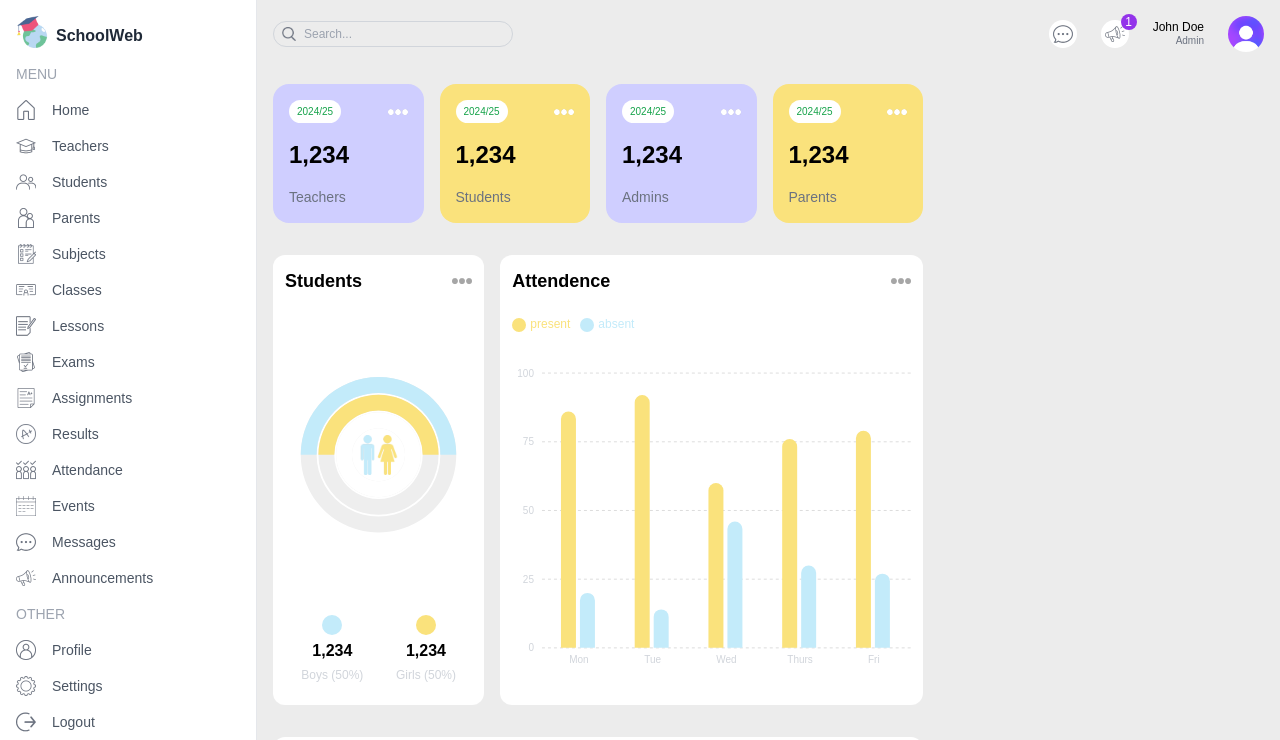
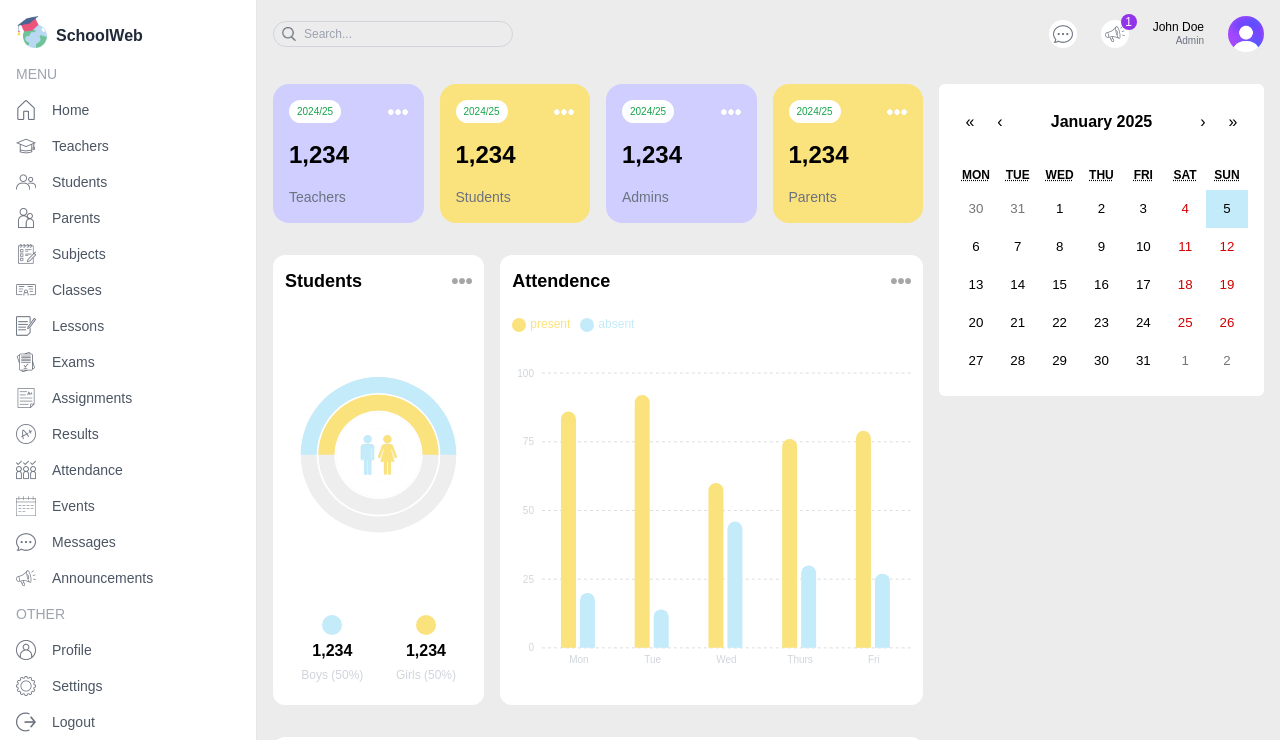
Before and after one commit to WaqarAhmad03/school-web, a Next.js app: page /dashboard/admin in a window 1280 px wide. Shown: the top 740 px of the page. Built offline with nearby package versions, Linux system fonts and the light colour scheme.

Commit message:
calender added on admin page

```diff
--- a/package.json
+++ b/package.json
@@ -11,6 +11,7 @@
   "dependencies": {
     "next": "15.1.3",
     "react": "^19.0.0",
+    "react-calendar": "^5.1.0",
     "react-dom": "^19.0.0",
     "recharts": "^2.15.0"
   },
--- a/src/app/dashboard/admin/page.jsx
+++ b/src/app/dashboard/admin/page.jsx
@@ -3,6 +3,7 @@ import UserCard from "../../../components/UserCard"
 import CountChart from "../../../components/CountChart"
 import AttendenceChart from "../../../components/AttendenceChart"
 import FinanceChart from "../../../components/FinanceChart"
+import EventCalender from "../../../components/EventCalender"
 // import { RadialBarChart } from 'recharts'
 
 const AdminPage = () => {
@@ -30,7 +31,9 @@ const AdminPage = () => {
         </div>
 
       </div>
-      <div className='w-full md:w-1/3'></div>
+      <div className='w-full md:w-1/3 flex flex-col gap-8'>
+        <EventCalender/>
+      </div>
     </div>
   )
 }
--- /dev/null
+++ b/src/components/EventCalender.css
@@ -0,0 +1,35 @@
+.react-calendar{
+    border: none !important;
+    width: 100% !important;
+    outline: none !important;
+}
+
+.react-calendar__navigation__label__labelText {
+    font-weight: 600 !important;
+    flex-wrap: nowrap;
+}
+.react-calendar__tile--active:enabled:hover, .react-calendar__tile--active:enabled:focus{
+    background-color: #c3ebfa !important;
+    color: black !important;
+}
+.react-calendar__tile--active{
+    background-color: #c3ebfa !important;
+    color: black !important;
+}
+/* .react-calendar__tile--now{
+    background-color: #fae27c !important;
+} */
+.react-calendar__navigation button{
+    min-width: 30px !important;
+}
+
+
+@media(max-width:1024px){
+
+    .react-calendar__month-view__weekdays__weekday{
+        font-size: 10px !important;
+    }
+    .react-calendar__tile .react-calendar__month-view__days__day{
+        font-size: 10px;
+    }
+}
--- /dev/null
+++ b/src/components/EventCalender.jsx
@@ -0,0 +1,26 @@
+"use client"
+import React, { useState } from 'react'
+import "./EventCalender.css"
+import Calendar from 'react-calendar';
+import 'react-calendar/dist/Calendar.css';
+
+
+
+// const ValuePiece = Date | null;
+
+// const Value = ValuePiece | [ValuePiece, ValuePiece];
+
+const EventCalender = () => {
+    const [value, setValue] = useState(new Date());
+
+    const handleChange = (newValue) => {
+      setValue(newValue);
+    };
+  return (
+    <div className='p-4 rounded-md bg-white'>
+      <Calendar onChange={handleChange} value={value} />
+    </div>
+  )
+}
+
+export default EventCalender
```
Also changed, not shown: 1 other file (tests, documents, lock files or other folders).
